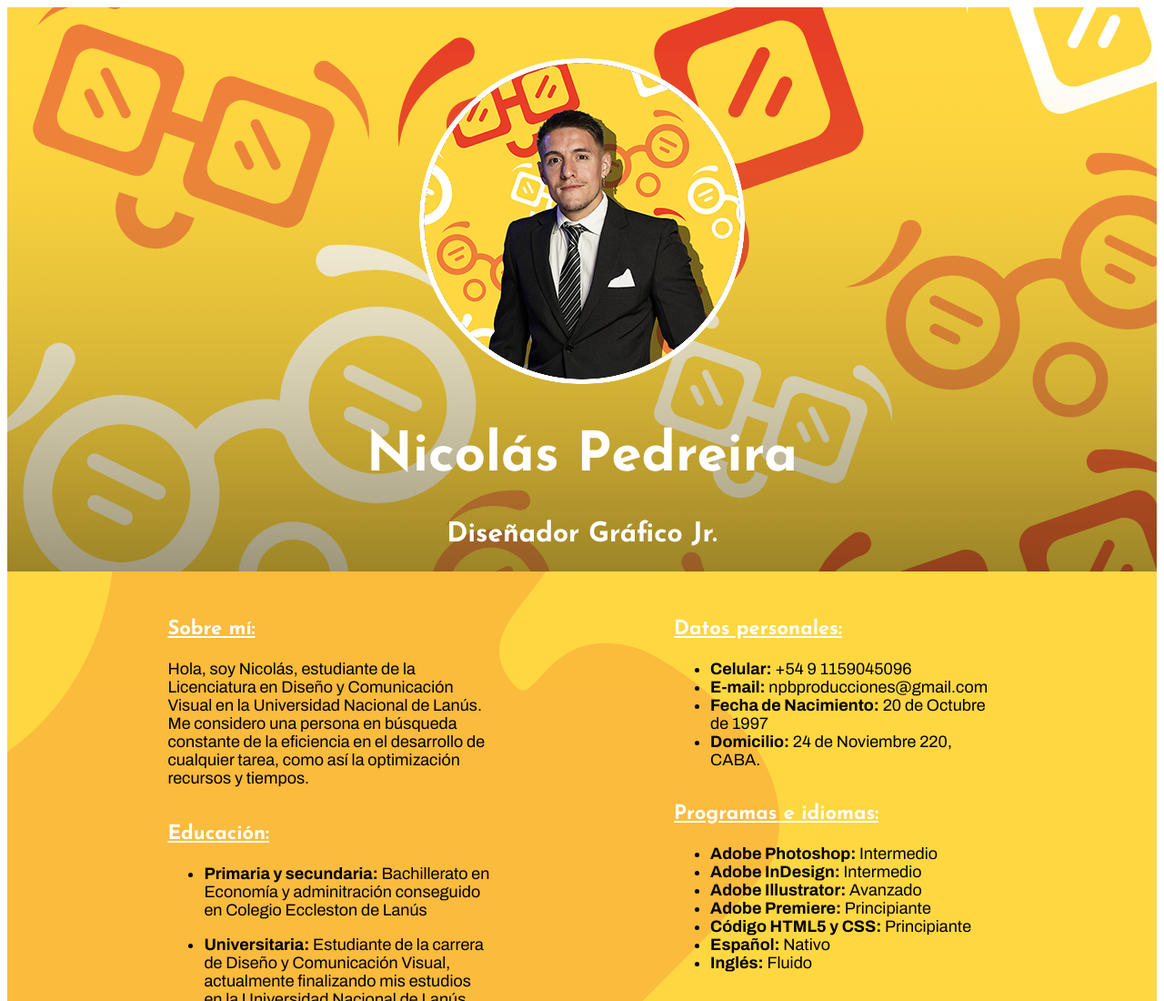
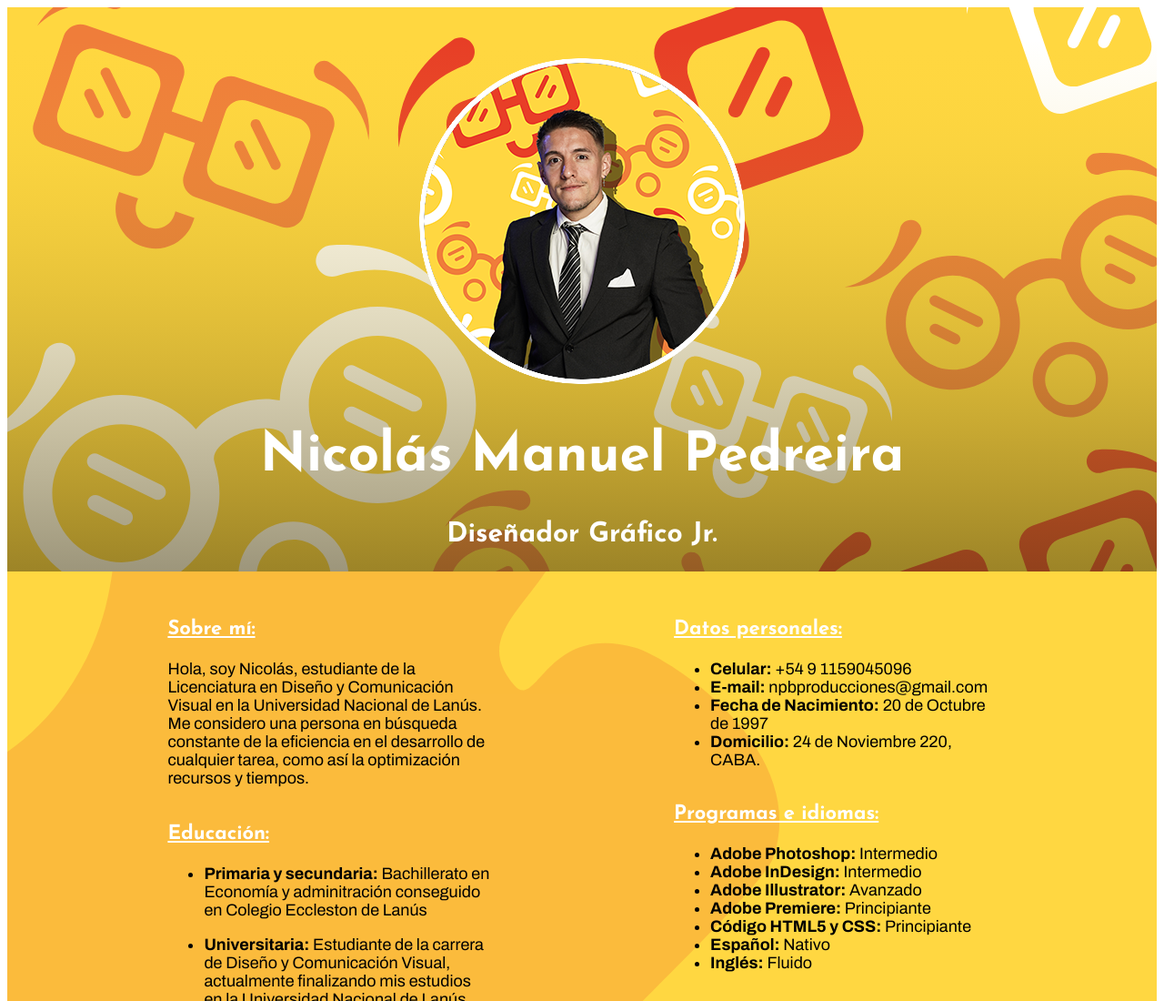
Before and after one commit to NicoPedreira/Nicolas-Pedreira---CV, a plain HTML site: page index.html in a window 1280 px wide. Shown: the top 1100 px of the page at 91% size. Drawn offline with Linux system fonts and the light colour scheme.

Commit message:
prueba cambio de nombre

```diff
--- a/index.html
+++ b/index.html
@@ -16,7 +16,7 @@
 <body>
 	<header>
     	<img src="img/fotocv.png" width="370px" height="370px" alt="fotocv"/>
-		<h1>Nicolás Pedreira</h1>
+		<h1>Nicolás Manuel Pedreira</h1>
 		<h2>Diseñador Gráfico Jr.</h2>
 	</header>
 
```
